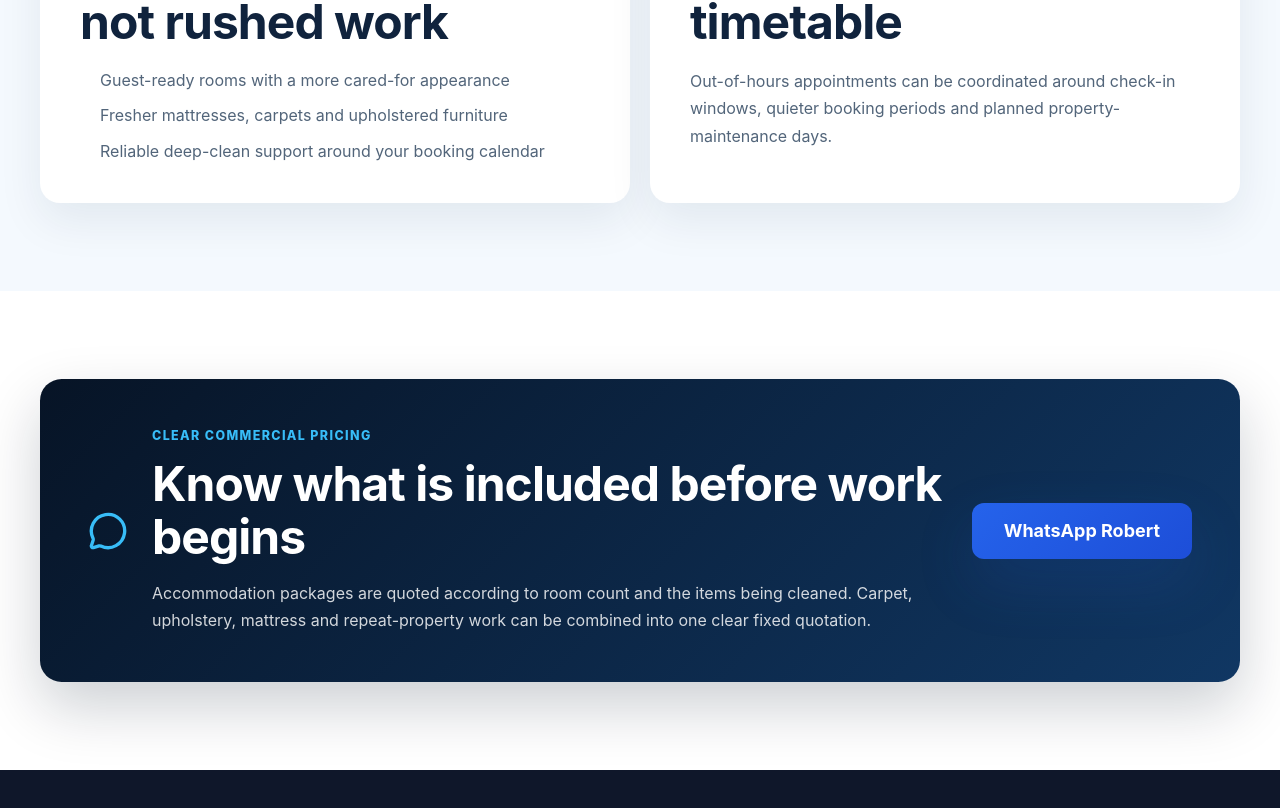
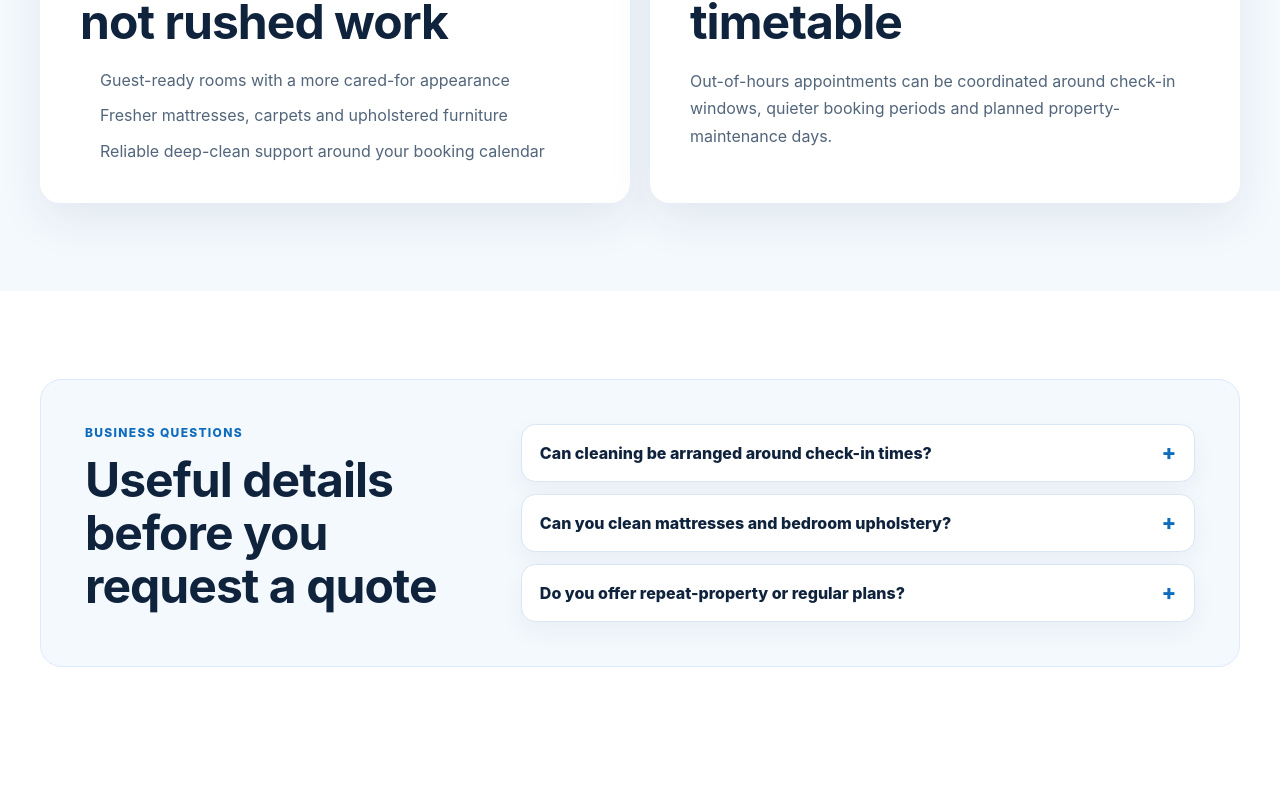
Before and after one commit to Robigo1977/ROBIGO-V5, a React (Vite) app: page /business/accommodation in a window 1280 px wide. Shown: the part 1986-2794 px from the top of the page. Built offline with nearby package versions, Linux system fonts and the light colour scheme.

Commit message:
Add compact commercial sector FAQs

```diff
--- a/src/pages/CommercialSectorPage.module.css
+++ b/src/pages/CommercialSectorPage.module.css
@@ -299,6 +299,76 @@
   padding: clamp(4rem, 7vw, 5.5rem) 0;
 }
 
+.faq {
+  display: grid;
+  gap: 2rem;
+  padding: clamp(1.5rem, 5vw, 2.75rem);
+  border: 1px solid #dbeafe;
+  border-radius: 1.35rem;
+  background: #f4f9fe;
+}
+
+.faq header > p {
+  margin: 0 0 0.75rem;
+  color: #0f6cbd;
+  font-size: 0.75rem;
+  font-weight: 850;
+  letter-spacing: 0.11em;
+}
+
+.faq h2 {
+  margin: 0;
+  color: #10233d;
+}
+
+.faq > div {
+  display: grid;
+  gap: 0.75rem;
+}
+
+.faq details {
+  overflow: hidden;
+  border: 1px solid #d9e6f3;
+  border-radius: 0.9rem;
+  background: #fff;
+  box-shadow: 0 10px 25px rgba(15, 35, 61, 0.05);
+}
+
+.faq summary {
+  position: relative;
+  padding: 1rem 3rem 1rem 1.1rem;
+  color: #10233d;
+  font-weight: 850;
+  cursor: pointer;
+  list-style: none;
+}
+
+.faq summary::-webkit-details-marker {
+  display: none;
+}
+
+.faq summary::after {
+  position: absolute;
+  top: 50%;
+  right: 1.1rem;
+  color: #0f6cbd;
+  font-size: 1.35rem;
+  line-height: 1;
+  content: "+";
+  transform: translateY(-50%);
+}
+
+.faq details[open] summary::after {
+  content: "−";
+}
+
+.faq details > p {
+  margin: 0;
+  padding: 0 1.1rem 1.1rem;
+  color: #52657a;
+  line-height: 1.65;
+}
+
 .quoteCard {
   display: grid;
   gap: 1.5rem;
@@ -347,6 +417,11 @@
   .includedGrid,
   .valueGrid {
     grid-template-columns: repeat(2, minmax(0, 1fr));
+  }
+
+  .faq {
+    grid-template-columns: minmax(0, 0.75fr) minmax(0, 1.25fr);
+    align-items: start;
   }
 
   .quoteCard {
@@ -456,10 +531,20 @@
   }
 
   .quote {
-    padding: 3.25rem 0;
+    padding: 3rem 0;
   }
 
   .quoteCard {
     padding: 1.4rem;
   }
+
+  .faq {
+    gap: 1.35rem;
+    padding: 1.25rem;
+  }
+
+  .faq summary {
+    padding: 0.9rem 2.7rem 0.9rem 1rem;
+    font-size: 0.94rem;
+  }
 }
--- a/src/pages/CommercialSectorPage.tsx
+++ b/src/pages/CommercialSectorPage.tsx
@@ -26,6 +26,7 @@ type Sector = {
   results: string[];
   scheduling: string;
   pricing: string;
+  faqs: { question: string; answer: string }[];
   whatsapp: string;
 };
 
@@ -64,6 +65,23 @@ const sectors: Record<string, Sector> = {
       "We clean outside your opening hours, including early mornings, evenings and agreed weekend appointments, to reduce disruption to staff, visitors and normal working hours.",
     pricing:
       "Commercial carpets start from £1.80/m² for areas of 100 m² or more. Upholstered chairs start from £8 each for bookings of 10 or more. Regular office-building plans receive a tailored fixed quotation.",
+    faqs: [
+      {
+        question: "Can you clean outside our office hours?",
+        answer:
+          "Yes. Early-morning, evening and agreed weekend appointments are available to minimise disruption to staff, visitors and normal working hours.",
+      },
+      {
+        question: "Can several office areas be included in one quotation?",
+        answer:
+          "Yes. Carpets, reception seating, meeting-room chairs and suitable sealed hard floors can be assessed together and included in one clear fixed quotation.",
+      },
+      {
+        question: "Do you offer regular office-building cleaning plans?",
+        answer:
+          "Yes. Regular fixed appointments can be arranged for offices and managed buildings after an initial assessment of the areas, access and preferred schedule.",
+      },
+    ],
     whatsapp:
       "Hi ROBIGO, I'd like a quotation for an office or office building.",
   },
@@ -94,6 +112,23 @@ const sectors: Record<string, Sector> = {
       "Out-of-hours cleaning is available before opening, after closing or on agreed quieter days, helping your venue stay presentation-ready without cleaning around guests.",
     pricing:
       "Upholstered chairs start from £8 each for 10 or more. Reception sofas start from £49. Large carpet areas start from £1.80/m² at 100 m² or more. Fixed recurring plans are quoted individually.",
+    faqs: [
+      {
+        question: "Can you clean after the venue closes?",
+        answer:
+          "Yes. Out-of-hours appointments can be arranged before opening, after closing or on an agreed quieter day so cleaning does not take place around guests.",
+      },
+      {
+        question: "Do you clean fixed booths and banquette seating?",
+        answer:
+          "Yes. Fixed upholstered seating, booths, dining chairs and bar seating are inspected before cleaning so the correct method can be selected for the fabric and construction.",
+      },
+      {
+        question: "Can carpets, seating and hard floors be quoted together?",
+        answer:
+          "Yes. We can combine carpets, upholstery and chemical-free dry steam for suitable sealed hard floors into one clear commercial quotation.",
+      },
+    ],
     whatsapp:
       "Hi ROBIGO, I'd like a quotation for a restaurant, bar or hospitality venue.",
   },
@@ -124,6 +159,23 @@ const sectors: Record<string, Sector> = {
       "Out-of-hours appointments can be coordinated around check-in windows, quieter booking periods and planned property-maintenance days.",
     pricing:
       "Accommodation packages are quoted according to room count and the items being cleaned. Carpet, upholstery, mattress and repeat-property work can be combined into one clear fixed quotation.",
+    faqs: [
+      {
+        question: "Can cleaning be arranged around check-in times?",
+        answer:
+          "Yes. Appointments can be coordinated around check-out, check-in, quieter booking periods and planned property-maintenance days.",
+      },
+      {
+        question: "Can you clean mattresses and bedroom upholstery?",
+        answer:
+          "Yes. Mattresses, headboards, bedroom chairs, sofas, rugs and carpets can be included according to the needs of each property.",
+      },
+      {
+        question: "Do you offer repeat-property or regular plans?",
+        answer:
+          "Yes. Hosts and accommodation managers can request a tailored plan for repeat deep cleans across one or several properties.",
+      },
+    ],
     whatsapp:
       "Hi ROBIGO, I'd like a quotation for an Airbnb, hotel or Booking.com property.",
   },
@@ -153,6 +205,23 @@ const sectors: Record<string, Sector> = {
       "Out-of-hours cleaning can be coordinated with landlords, tenants or agents around key collection, inventory appointments and tenancy handover dates.",
     pricing:
       "Minimum booking is £60. Carpets are laser measured for accurate area pricing. Upholstery, mattresses and suitable hard-floor dry-steam cleaning can be combined into one fixed property quotation.",
+    faqs: [
+      {
+        question: "Can you coordinate access with an agent or landlord?",
+        answer:
+          "Yes. Appointments can be coordinated around key collection, inventory visits, property viewings and tenancy handover dates.",
+      },
+      {
+        question: "What can be included before a new tenant moves in?",
+        answer:
+          "Carpets, rugs, furnished-property upholstery, mattresses and suitable sealed hard floors can be assessed and combined into one quotation.",
+      },
+      {
+        question: "Can parquet or wood flooring be steam cleaned?",
+        answer:
+          "Only suitable sealed parquet is considered, and only after careful inspection. Unsealed or water-sensitive wood should not be steam cleaned.",
+      },
+    ],
     whatsapp:
       "Hi ROBIGO, I'd like a quotation for a rental or end-of-tenancy property.",
   },
@@ -278,6 +347,25 @@ export default function CommercialSectorPage() {
 
       <section className={styles.quote}>
         <Container>
+          <div className={styles.faq}>
+            <header>
+              <p>BUSINESS QUESTIONS</p>
+              <h2>Useful details before you request a quote</h2>
+            </header>
+            <div>
+              {sector.faqs.map((faq) => (
+                <details key={faq.question}>
+                  <summary>{faq.question}</summary>
+                  <p>{faq.answer}</p>
+                </details>
+              ))}
+            </div>
+          </div>
+        </Container>
+      </section>
+
+      <section className={styles.quote}>
+        <Container>
           <div className={styles.quoteCard}>
             <MessageCircle aria-hidden="true" />
             <div>
```
